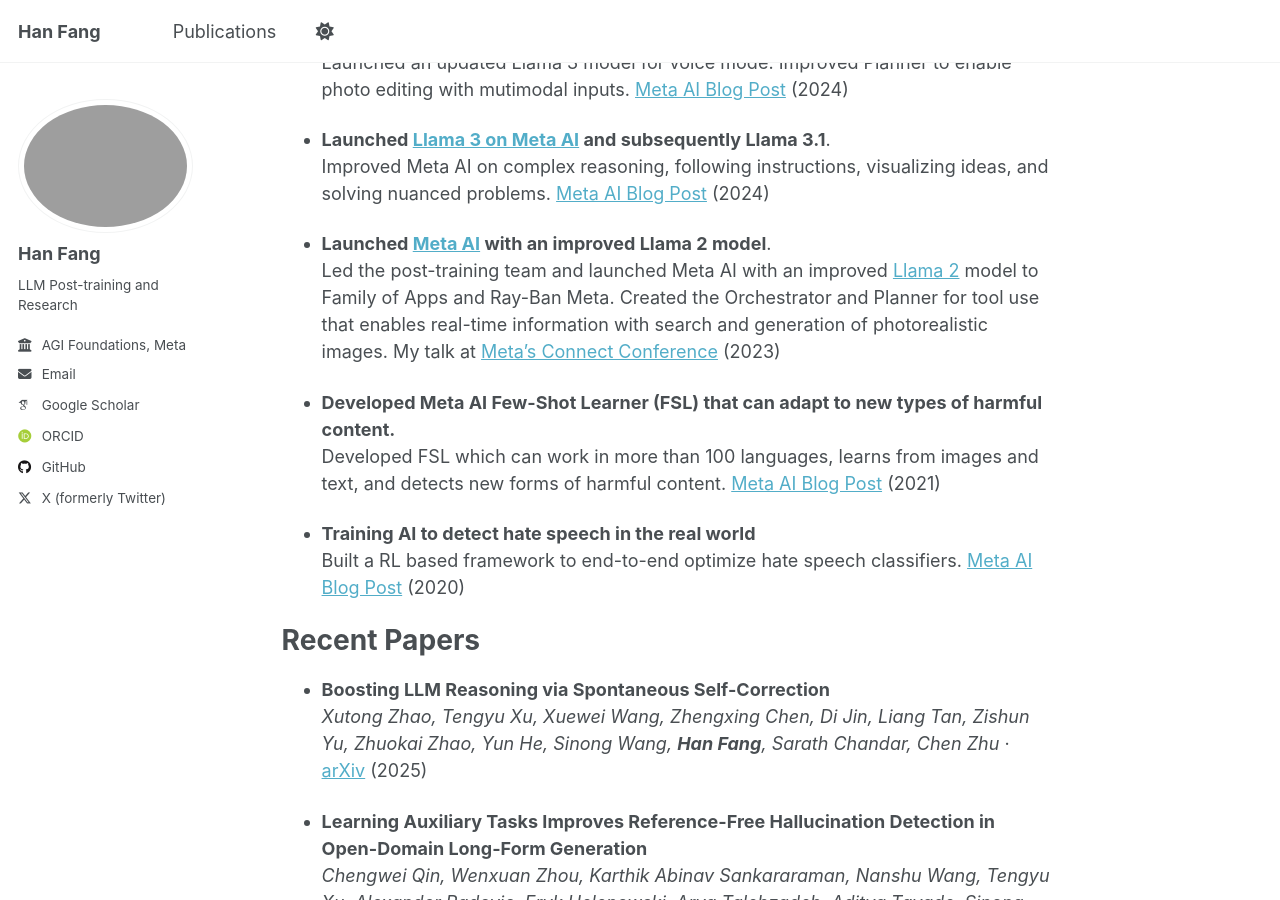
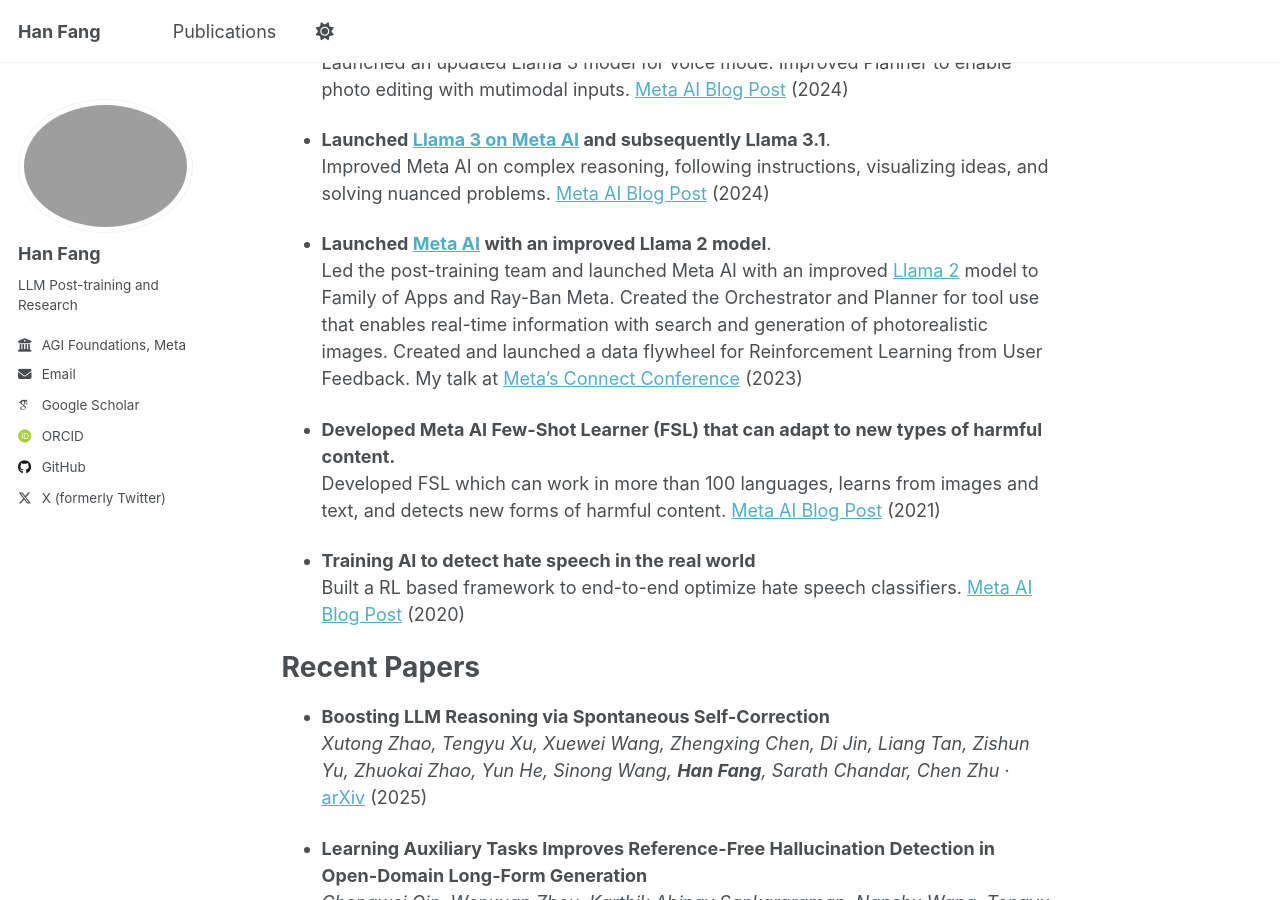
Before and after one commit to hanfang/hanfang.github.io, a Jekyll site: the page built from _pages/about.md, in a window 1280 px wide and 900 px high, scrolled down 562 px. Built offline with Jekyll 4.4.1, drawn with Linux system fonts in a browser that asks for light colours; some web fonts are replaced.

Commit message:
Update about.md

```diff
--- a/_pages/about.md
+++ b/_pages/about.md
@@ -28,7 +28,7 @@
   Improved Meta AI on complex reasoning, following instructions, visualizing ideas, and solving nuanced problems. [Meta AI Blog Post](https://ai.meta.com/blog/meta-llama-3-1/) (2024)
 
 * **Launched [Meta AI](https://www.meta.ai/) with an improved Llama 2 model**.
-  Led the post-training team and launched Meta AI with an improved [Llama 2](https://about.fb.com/news/2023/09/introducing-ai-powered-assistants-characters-and-creative-tools/) model to Family of Apps and Ray-Ban Meta. Created the Orchestrator and Planner for tool use that enables real-time information with search and generation of photorealistic images. My talk at [Meta's Connect Conference](https://developers.facebook.com/videos/2023/building-metas-next-generation-ai-product-experiences-with-llama/) (2023)
+  Led the post-training team and launched Meta AI with an improved [Llama 2](https://about.fb.com/news/2023/09/introducing-ai-powered-assistants-characters-and-creative-tools/) model to Family of Apps and Ray-Ban Meta. Created the Orchestrator and Planner for tool use that enables real-time information with search and generation of photorealistic images. Created and launched a data flywheel for Reinforcement Learning from User Feedback. My talk at [Meta's Connect Conference](https://developers.facebook.com/videos/2023/building-metas-next-generation-ai-product-experiences-with-llama/) (2023)
 
 * **Developed Meta AI Few-Shot Learner (FSL) that can adapt to new types of harmful content.**
   Developed FSL which can work in more than 100 languages, learns from images and text, and detects new forms of harmful content. [Meta AI Blog Post](https://ai.meta.com/blog/harmful-content-can-evolve-quickly-our-new-ai-system-adapts-to-tackle-it/) (2021)
```
